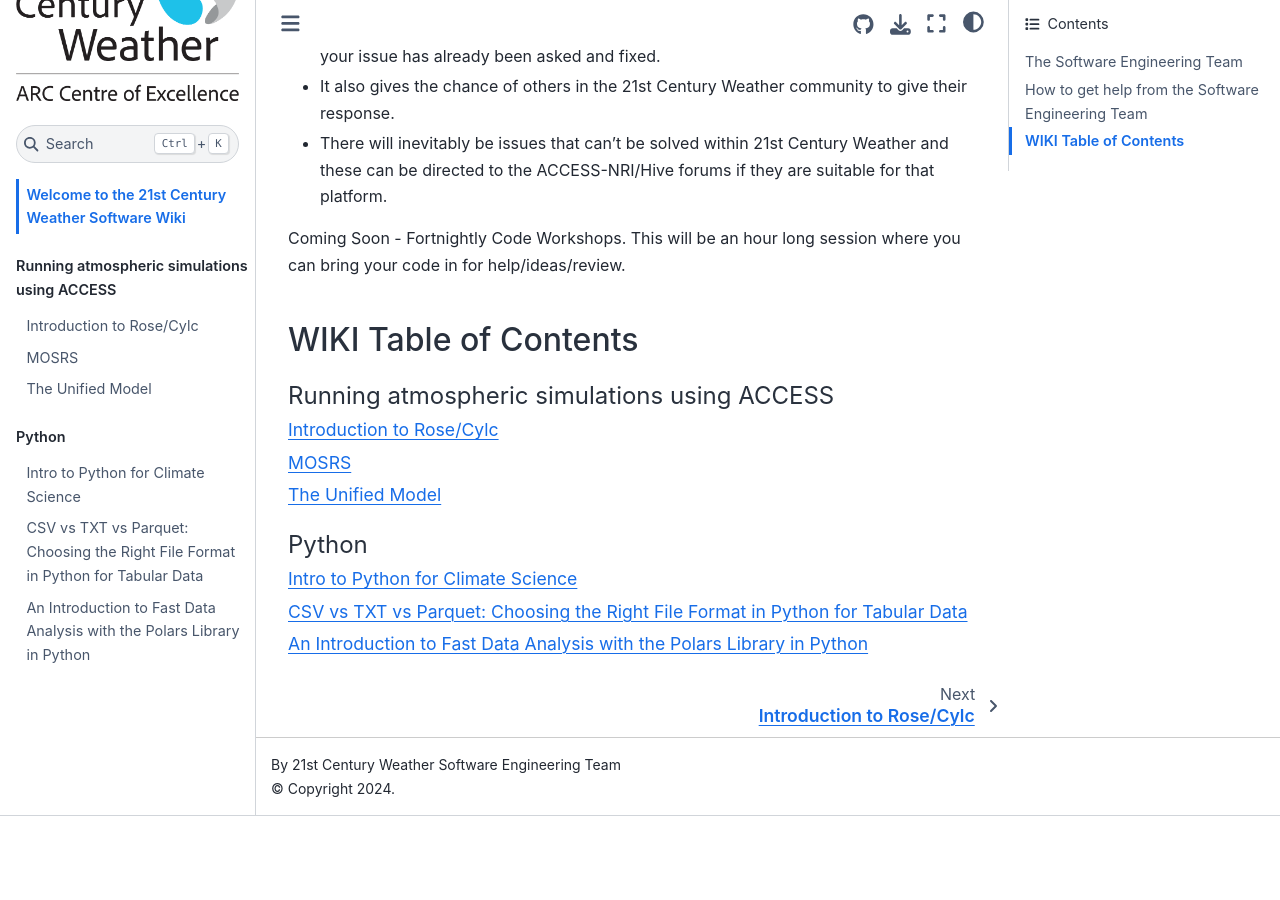
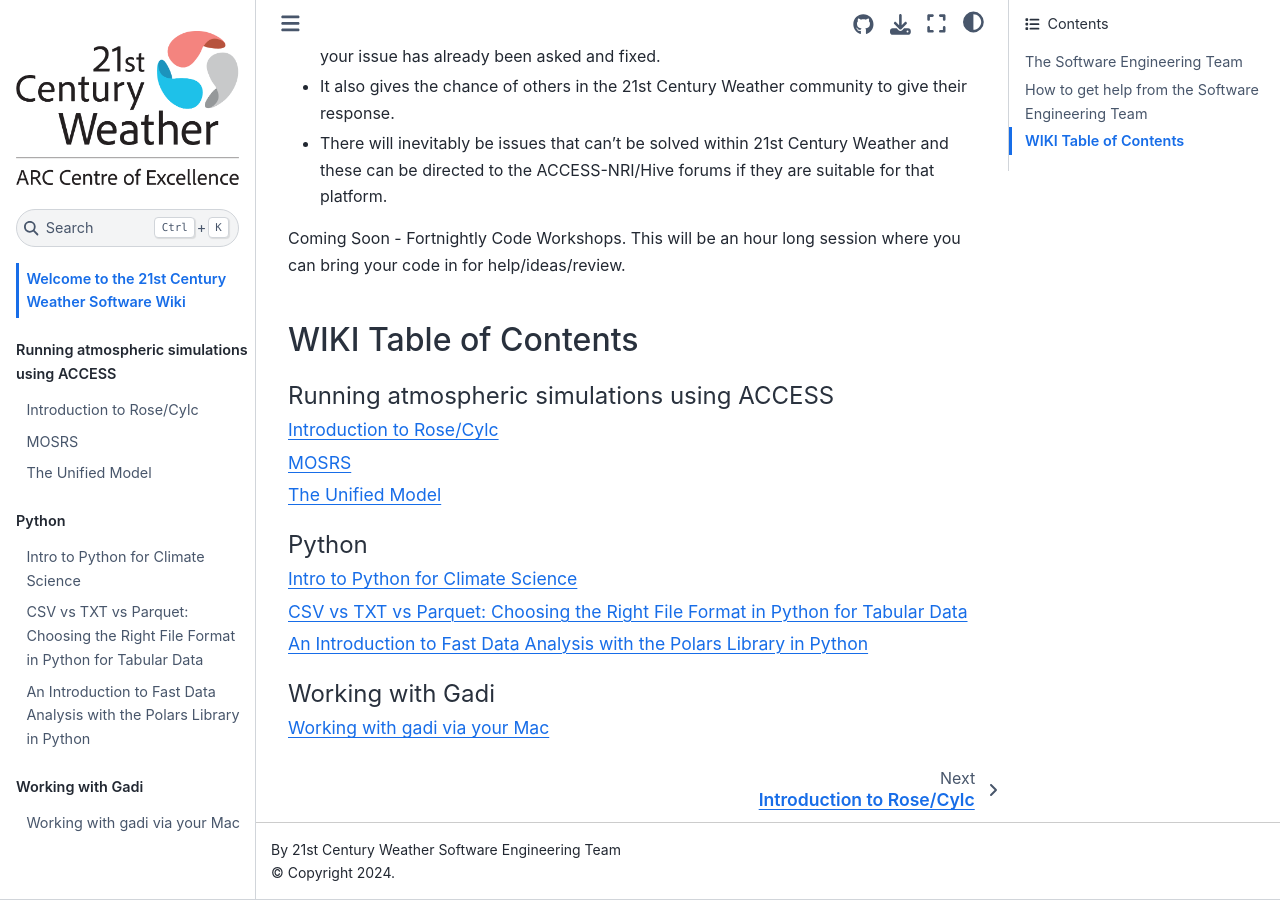
Before and after one commit to 21centuryweather/21st-Century-Weather-Software-Wiki, a Jupyter Book: the page built from intro.md, in a window 1280 px wide and 900 px high, scrolled down 844 px. Built offline with Jupyter Book 1.0.4 settings and Sphinx 7.4.7 and the Sphinx Book theme 1.1.4, drawn with Linux system fonts in a browser that asks for light colours; before the commit the page ends 1660 px from its top, so only the background shows below that; some of the changed lines change nothing that is shown.

Commit message:
NEW FILES : Added documentation to help Mac users work on gadi (#17)
Co-authored-by: Paul Gregory <pgregory@unimelb.edu.au>

````diff
--- a/_toc.yml
+++ b/_toc.yml
@@ -17,3 +17,6 @@
     - file: python/intro-python
     - file: python/file_formats
     - file: python/polars-intro
+  - caption: Working with Gadi
+    chapters:
+    - file: gadi/mac-stuff
--- /dev/null
+++ b/gadi/mac-stuff.md
@@ -0,0 +1,92 @@
+# Working with gadi via your Mac
+
+Mac OS interfaces very well with Unix/Linux systems (like gadi), because Mac OS is itself based on an old version of Unix called 'BSD'.
+
+However, there are a few tricks you need to know before you can seamlessly work with gadi on your Mac desktop.
+
+## Direct connection via ssh
+
+You can access a gadi login node directly from your Mac OS Terminal with the command
+```
+ssh username@gadi.nci.org.au
+```
+To avoid typing in your gadi username and password every time you login, you will want to append the local ssh 'public key' from your Mac to your remote 'authorized keys' file on gadi.
+
+This can be done in three easy steps by following the instructions:
+
+https://www.thegeekstuff.com/2008/11/3-steps-to-perform-ssh-login-without-password-using-ssh-keygen-ssh-copy-id/
+
+In those instructions, you will need to include your gadi username, because those instructions assume your local and remote usernames are the same (which is highly unlikely in our case.)
+
+So in Step 2, you will need to type
+```
+ssh-copy-id -i ~/.ssh/id_rsa.pub username@gadi.nci.org.au
+```
+where 'username' is your actual gadi username, e.g. 'ab1234'.
+
+If you want to access graphical applications on gadi remotely (e.g. `emacs`, `rose GUI`, `Microsoft VS Code` etc) you will need to allow 'X windows forwarding' between your local terminal session and gadi. You activate this using the `-X` flag, e.g.
+```
+ssh -X username@gadi.nci.org.au
+```
+**BUT** : You will **NOT** be able to interact with graphical apps on gadi until you complete the steps below.
+
+## X-windows support
+
+The native Mac OS uses 'Quartz' to generate Mac Graphical-User-Interface 'Aqua'. Unix uses the `X Windows` protocol :
+
+https://en.wikipedia.org/wiki/X_Window_System
+
+Mac OS used to natively support X windows out-of-the-box, but this support was removed in 2012. Nowadays you have to install `Xquartz` to support X windows on a Mac.
+
+https://www.xquartz.org
+
+You can install this manually if you have sys-admin privileges, otherwise your site sys-admin will have to do it for you.
+
+To check that X-windows support is working correctly, try the following after you have installed `Xquartz`.
+```
+ssh -X username@gadi.nci.org.au
+
+$ xeyes
+```
+A small window of two 'eyeballs' should pop-up which will track the movement of your cursor across your desktop.
+
+![xeyes on Mac](images/xeyes.png)
+
+This means that X window forwarding is now allowed between gadi and your Mac.
+
+In order to maintain your `ssh` session without gadi closing your connection after small periods of inactivity, it is suggested you enter the following in the `~/ssh/.config` file on your Mac:
+```
+Host *
+  ServerAliveInterval 60
+  ForwardX11 yes
+  ForwardX11Trusted yes
+  TCPKeepAlive no
+
+Host gadi.nci.org.au
+  HostName gadi.nci.org.au
+  User <insert your username here>
+```
+
+## Command-line tricks with Mac ##
+
+While Gadi uses the `bash` shell, Mac OS uses the `zsh` shell by default. When using command-line tools like `scp` to copy files from gadi to your local Mac, you will need to be aware of the following when using 'wildcard' characters to glob files.
+
+For example, this how to list all `.txt` files in your Mac's home directory directory:
+```
+% ls ~/*.txt
+```
+The same command will work on gadi once you have created an `ssh` session. But, what if I want to retrieve all `.txt` files form gadi to my Mac using the `scp` command? Normally you would try this:
+
+```
+% scp username@gadi.nci.org.au:~/*.txt .
+```
+This **WILL NOT** work, because `zsh` interprets wildcard characters differently to `bash` when using multiple command-line arguments. To make the above command work, you need to place quotes around the command, i.e.
+```
+% scp 'username@gadi.nci.org.au:~/*.txt' .
+```
+See here for more info
+https://superuser.com/questions/584249/using-wildcards-in-commands-with-zsh
+
+https://unix.stackexchange.com/questions/130958/scp-wildcard-not-working-in-zsh
+
+https://superuser.com/questions/420525/scp-with-zsh-no-matches-found
````
Also changed, not shown: gadi/images/xeyes.png (added).
